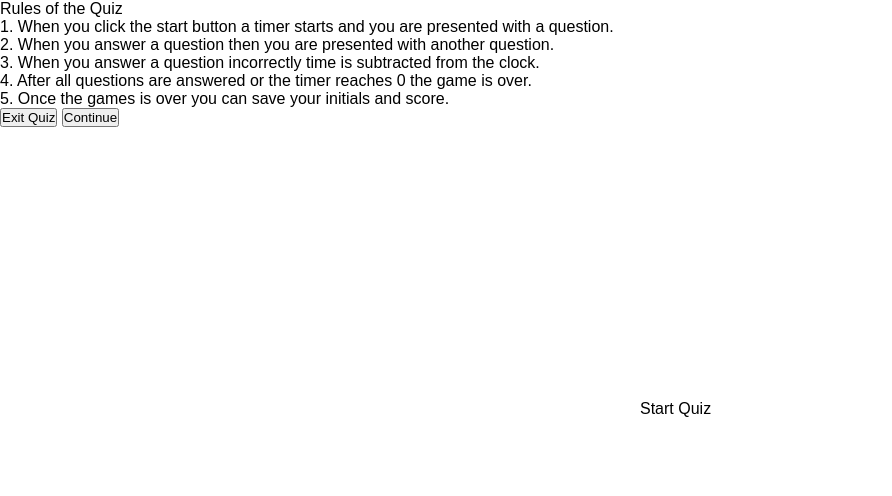
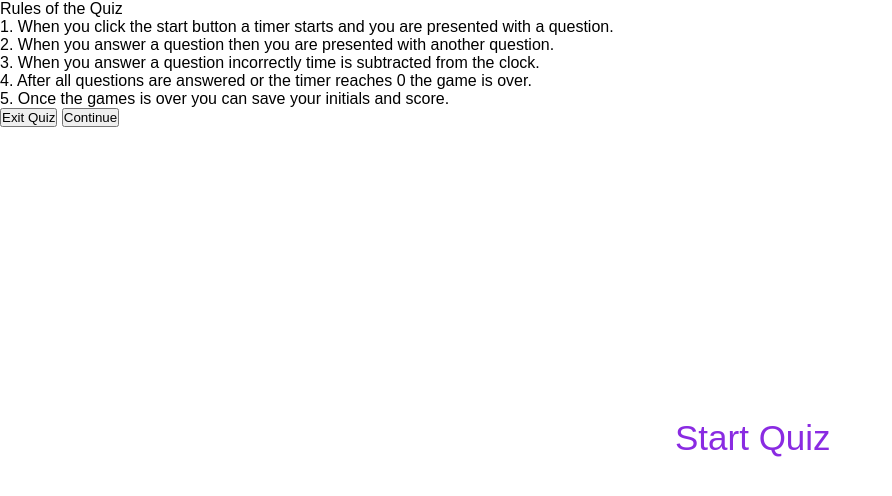
Before and after one commit to JonathanLHawkins19/Code-Quiz, a plain HTML site: page index.html in a window 1280 px wide. Shown: the whole page, without its empty margins (0-892 px from the left). Drawn offline with Linux system fonts and the light colour scheme; files that its build step writes are made by us from their sources.

Commit message:
Changed .assets to assets

```diff
--- a/.assets/style.css
+++ b/assets/style.css
@@ -14,9 +14,6 @@ body{
     position: absolute;
     top: 50%;
     left: 50%;
-}
-
-.start_btn button{
     font-size: 35px;
     font-weight: 530;
     color: blueviolet;
--- a/index.html
+++ b/index.html
@@ -6,7 +6,7 @@
     <meta name="viewport" content="width=device-width, initial-scale=1.0">
     <link rel="stylesheet" href=".assets/style.css" />
     <title>Code Quiz</title>
-    <script src="assets/script.js"></script>
+    <script src=".assets/script.js"></script>
 </head>
 <body>
    <!-- Start Quiz-->
```
Also changed, not shown: assets/script.js (renamed from .assets/script.js).
